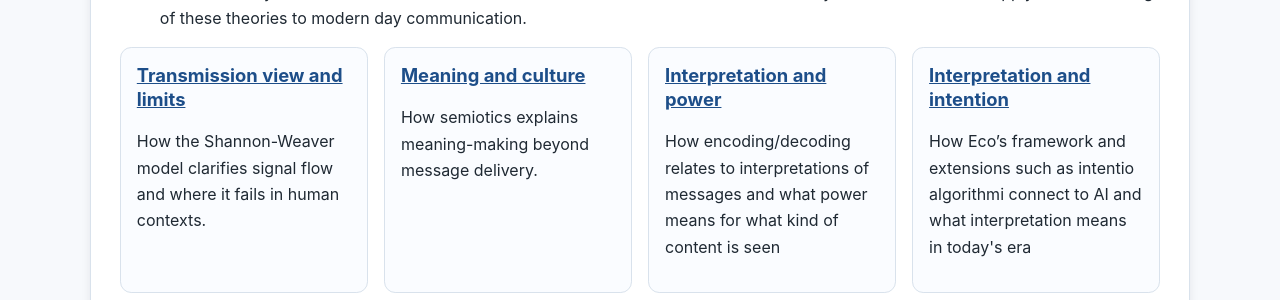
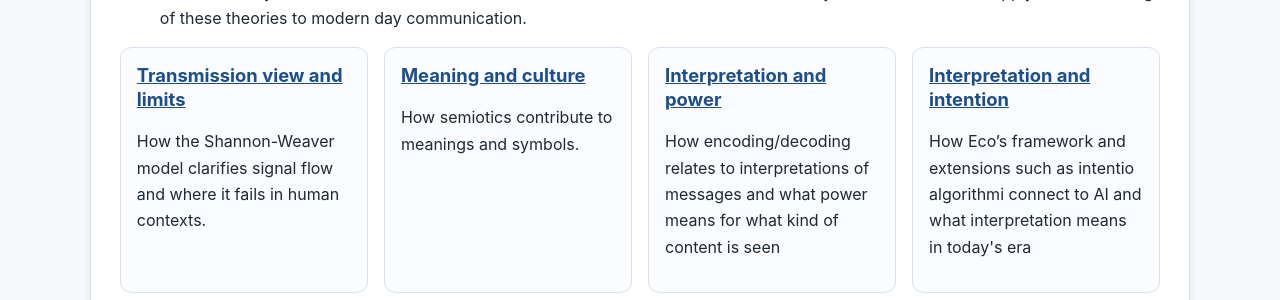
Before and after one commit to annaolszowy27/comm-primer, a Jekyll site: the page built from index.md, in a window 1280 px wide. Shown: the part 716-1016 px from the top of the page. Built offline with Jekyll 4.4.1, drawn with Linux system fonts in a browser that asks for light colours.

Commit message:
Update index.md

```diff
--- a/index.md
+++ b/index.md
@@ -22,7 +22,7 @@ This website's purpose is to explain and outline various communication theories
   </article>
   <article class="card" aria-labelledby="card-2-title">
     <h2 id="card-2-title"><a href="{{ '/pages/meaning-and-culture/' | relative_url }}">Meaning and culture</a></h2>
-    <p>How semiotics explains meaning-making beyond message delivery.</p>
+    <p>How semiotics contribute to meanings and symbols.</p>
   </article>
   <article class="card" aria-labelledby="card-3-title">
     <h2 id="card-3-title"><a href="{{ '/pages/interpretation-and-power/' | relative_url }}">Interpretation and power</a></h2>
```
